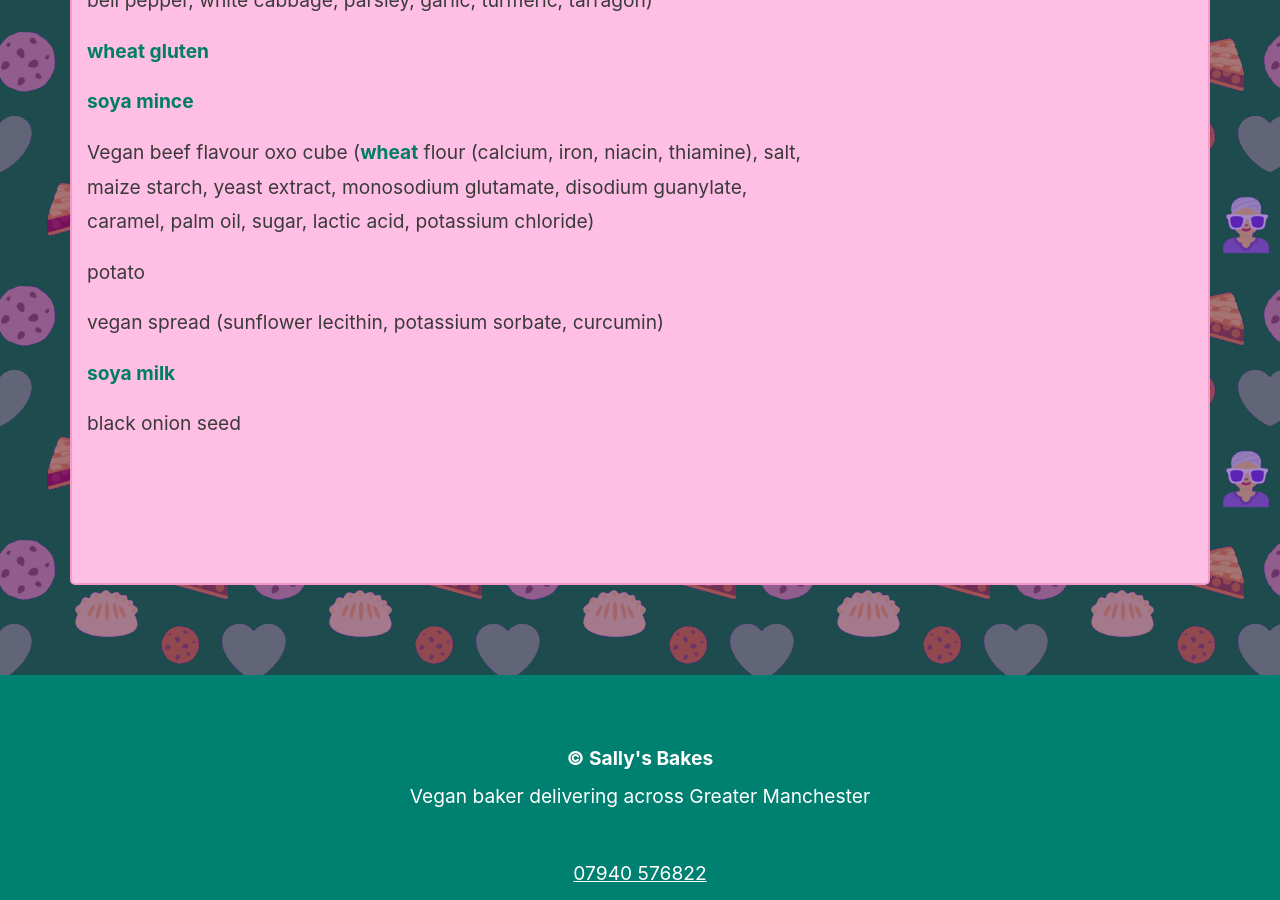
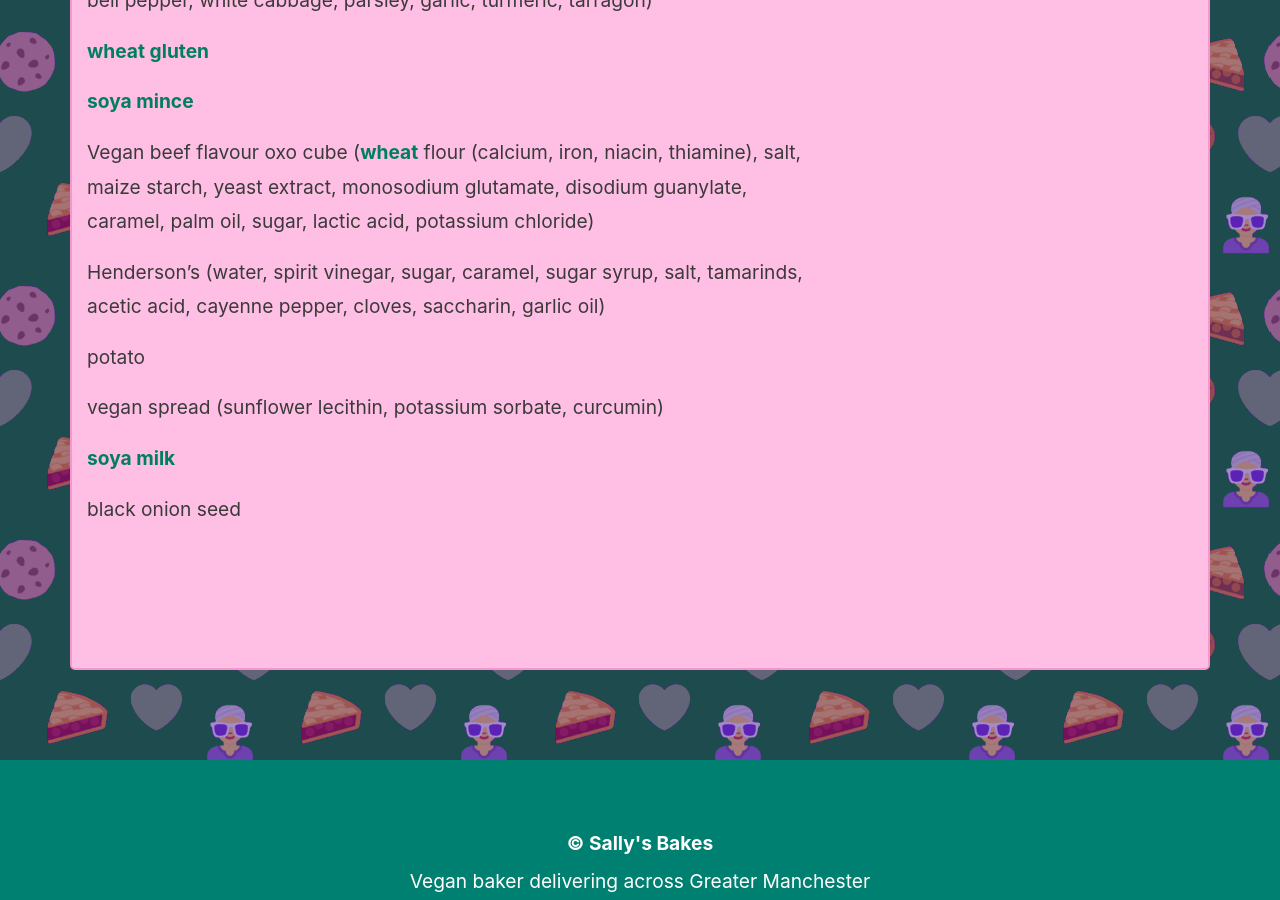
Before and after one commit to chobbledotcom/sallys-bakes, a Jekyll site: the page built from _ingredients/shepherds-pie.md, in a window 1280 px wide and 900 px high, scrolled down 570 px. Built offline with Jekyll 4.4.1, drawn with Linux system fonts in a browser that asks for light colours.

Commit message:
Update _ingredients/shepherds-pie.md (via Pages CMS)

```diff
--- a/_ingredients/shepherds-pie.md
+++ b/_ingredients/shepherds-pie.md
@@ -17,6 +17,8 @@ Veg stock (salt, starch, palm fat, sugar, yeast extract, onion, carrot, **celery
 
 Vegan beef flavour oxo cube (**wheat** flour (calcium, iron, niacin, thiamine), salt, maize starch, yeast extract, monosodium glutamate, disodium guanylate, caramel, palm oil, sugar, lactic acid, potassium chloride)
 
+Henderson's (water, spirit vinegar, sugar, caramel, sugar syrup, salt, tamarinds, acetic acid, cayenne pepper, cloves, saccharin, garlic oil)
+
 potato
 
 vegan spread (sunflower lecithin, potassium sorbate, curcumin)
```
